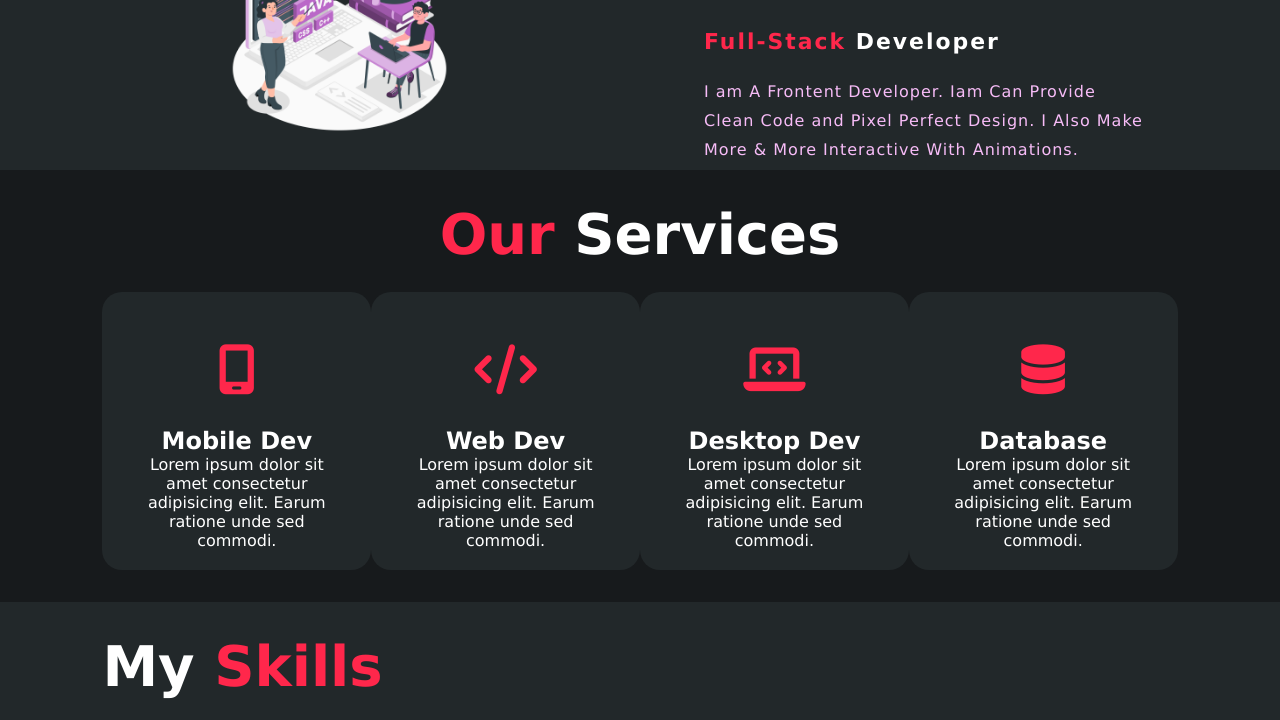
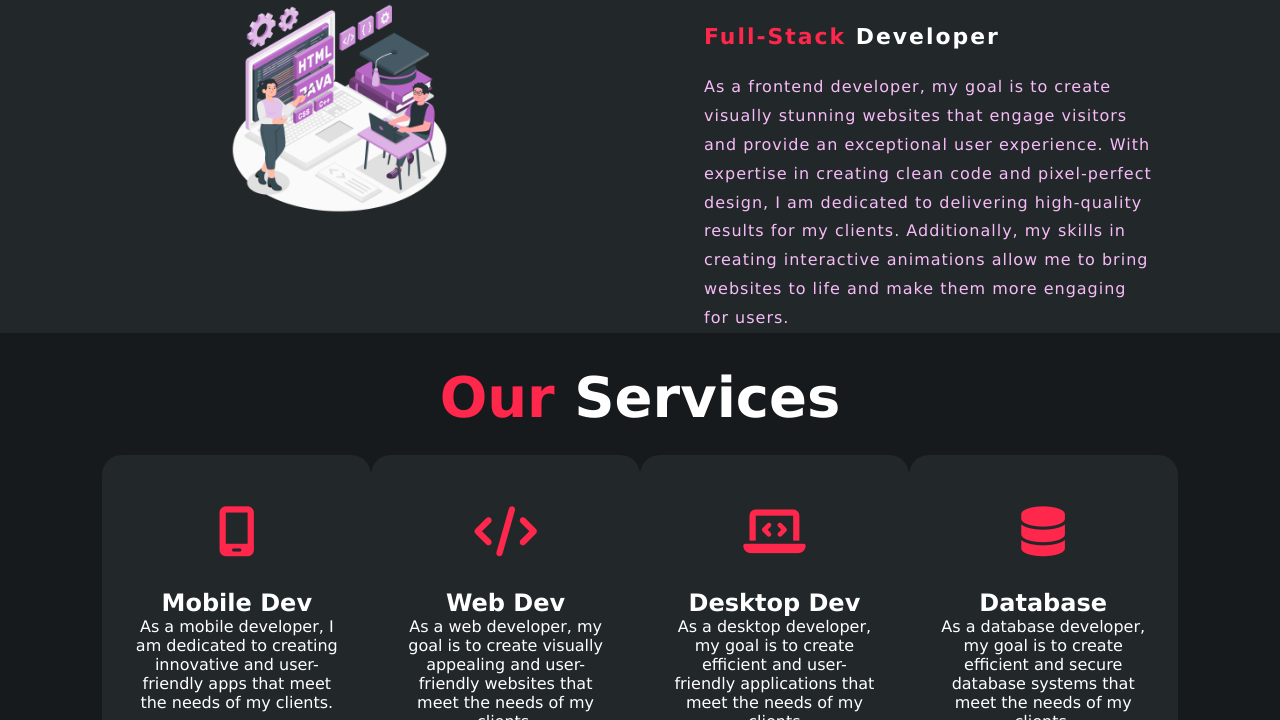
Before and after one commit to ahmed-alharbi/MY-PORTFOLIO, a plain HTML site: page index.html in a window 1280 px wide. Shown: the part 917-1637 px from the top of the page. Drawn offline with Linux system fonts and the light colour scheme; a web font is replaced by a local one.

Commit message:
Last Update index.html

```diff
--- a/index.html
+++ b/index.html
@@ -45,11 +45,11 @@
         <h4>Hello, My Name Is</h4>
         <h1>Ahmed <span>Alharbi</span></h1>
         <h3>I'm a <span>Frontend </span>Developer.</h3>
-        <a href="#" class="btn">Donwload CV</a>
+        <a download="My-CV" href="./CV/myCV.pdf" class="btn">Donwload CV</a>
         <div class="social" id="social">
           <a href="#" target="_blank"><img src="./icon/facebook.png" alt="">
             <a href="#" target="_blank"><img src="./icon/instagram.png" alt=""></a>
-            <a href="#" target="_blank"><img src="./icon/linkdin.png" alt=""></a>
+            <a href="https://www.linkedin.com/feed/" target="_blank"><img src="./icon/linkdin.png" alt=""></a>
             <a href="#" target="_blank"><img src="./icon/youtube.png" alt=""></a>
         </div>
       </div>
@@ -67,8 +67,7 @@
     <div class="container-text">
       <h1>About <span>Me</span></h1>
       <h5> <Span>Full-Stack</Span> Developer</h5>
-      <p>I am A Frontent Developer. Iam Can Provide Clean Code and Pixel Perfect Design. I Also Make More & More
-        Interactive With Animations.</p>
+      <p>As a frontend developer, my goal is to create visually stunning websites that engage visitors and provide an exceptional user experience. With expertise in creating clean code and pixel-perfect design, I am dedicated to delivering high-quality results for my clients. Additionally, my skills in creating interactive animations allow me to bring websites to life and make them more engaging for users.</p>
     </div>
   </section>
 
@@ -79,28 +78,28 @@
         <i class="fa-solid fa-mobile-screen"></i>
         <h5>Mobile Dev</h5>
         <div class="par">
-          <p>Lorem ipsum dolor sit amet consectetur adipisicing elit. Earum ratione unde sed commodi.</p>
+          <p>As a mobile developer, I am dedicated to creating innovative and user-friendly apps that meet the needs of my clients.</p>
         </div>
       </div>
       <div class="card">
         <i class="fa-solid fa-code"></i>
         <h5>Web Dev</h5>
         <div class="par">
-          <p>Lorem ipsum dolor sit amet consectetur adipisicing elit. Earum ratione unde sed commodi.</p>
+          <p>As a web developer, my goal is to create visually appealing and user-friendly websites that meet the needs of my clients.</p>
         </div>
       </div>
       <div class="card">
         <i class="fa-solid fa-laptop-code"></i>
         <h5>Desktop Dev</h5>
         <div class="par">
-          <p>Lorem ipsum dolor sit amet consectetur adipisicing elit. Earum ratione unde sed commodi.</p>
+          <p>As a desktop developer, my goal is to create efficient and user-friendly applications that meet the needs of my clients</p>
         </div>
       </div>
       <div class="card">
         <i class="fa-solid fa-database"></i>
         <h5>Database</h5>
         <div class="par">
-          <p>Lorem ipsum dolor sit amet consectetur adipisicing elit. Earum ratione unde sed commodi.</p>
+          <p>As a database developer, my goal is to create efficient and secure database systems that meet the needs of my clients.</p>
         </div>
       </div>
     </div>
```
